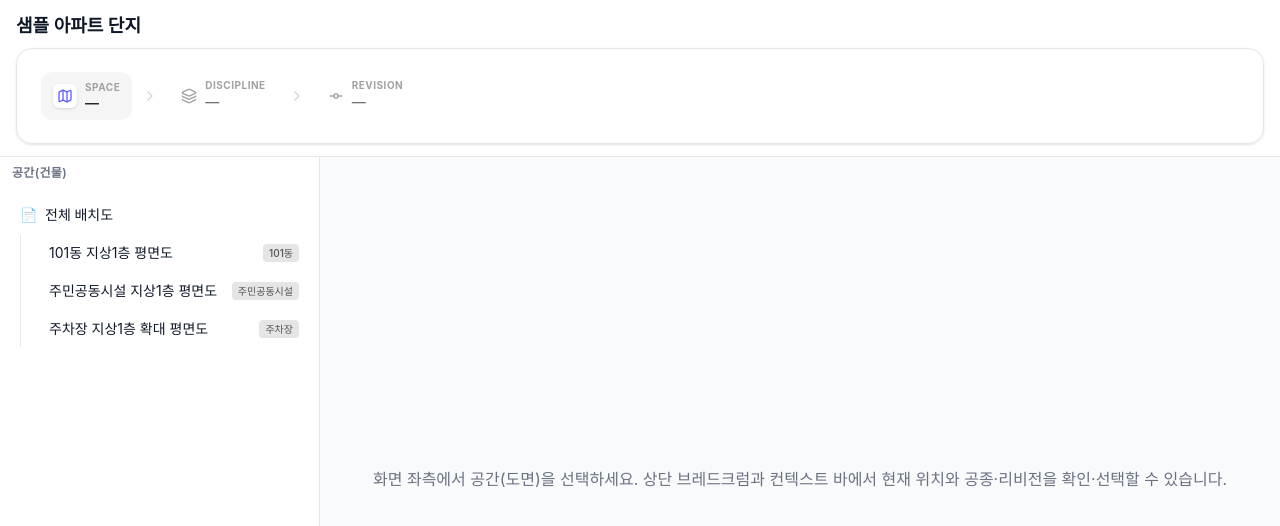
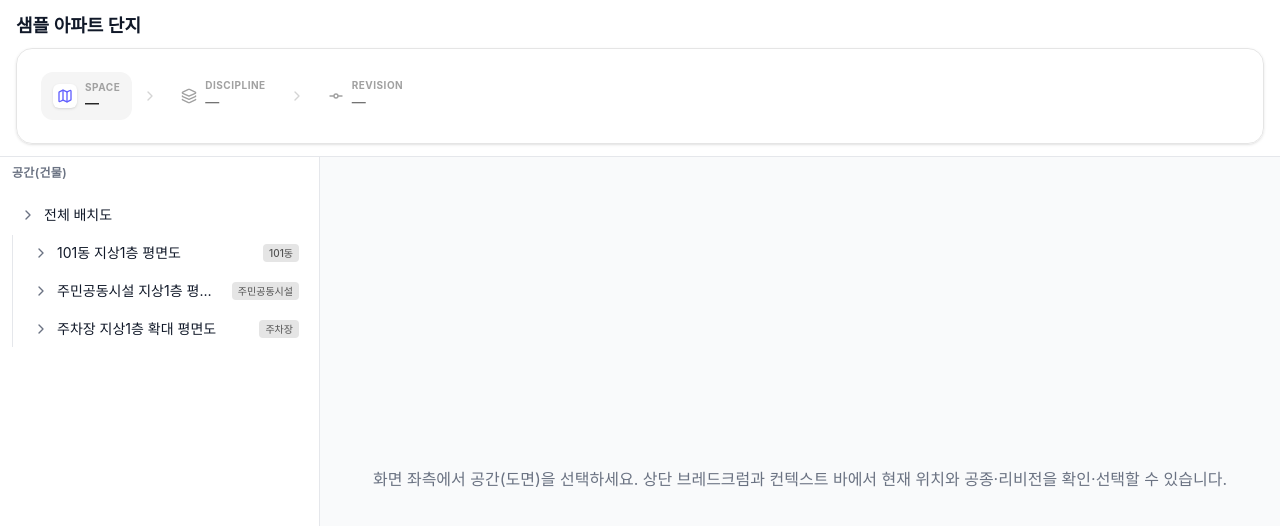
Before and after one commit to seong5/TimworkAssignment, a React (Vite) app: page / in a window 1280 px wide. Shown: the top 526 px of the page. Built offline with nearby package versions, Linux system fonts and the light colour scheme.

Commit message:
useClickOustide.ts 를 구현하여 사이드바에서 해당 도면으로 바로 이동 가능

```diff
--- a/src/App.tsx
+++ b/src/App.tsx
@@ -35,6 +35,17 @@ function App() {
   const handleRevisionChange = useCallback((version: string | null) => {
     setSelection((prev) => ({ ...prev, revisionVersion: version }))
   }, [])
+
+  const handleSelectImage = useCallback(
+    (drawingId: string, disciplineKey: string, revisionVersion: string | null) => {
+      setSelection({
+        drawingId,
+        disciplineKey,
+        revisionVersion,
+      })
+    },
+    [],
+  )
 
   if (loading) {
     return (
@@ -76,6 +87,7 @@ function App() {
               metadata={metadata}
               selectedDrawingId={selection.drawingId}
               onSelectDrawing={handleSelectDrawing}
+              onSelectImage={handleSelectImage}
             />
           </div>
         </aside>
--- a/src/components/SpaceTree.tsx
+++ b/src/components/SpaceTree.tsx
@@ -1,49 +1,128 @@
+import { useRef, useState } from 'react'
+import { ChevronDown, ChevronRight, ImageIcon } from 'lucide-react'
 import type { Metadata } from '../types/metadata'
-import { getDrawingIdsInOrder, getDrawingPartLabel } from '../lib/drawings'
+import type { DrawingImageEntry } from '../lib/drawings'
+import {
+  getDrawingIdsInOrder,
+  getDrawingPartLabel,
+  getImageEntriesForDrawing,
+} from '../lib/drawings'
+import { useClickOutside } from '../hooks/useClickOutside'
 
 interface SpaceTreeProps {
   metadata: Metadata
   selectedDrawingId: string | null
   onSelectDrawing: (id: string) => void
+  onSelectImage?: (drawingId: string, disciplineKey: string, revisionVersion: string | null) => void
 }
 
-export function SpaceTree({ metadata, selectedDrawingId, onSelectDrawing }: SpaceTreeProps) {
+function ImageDropdown({
+  drawingId,
+  entries,
+  onSelectImage,
+}: {
+  drawingId: string
+  entries: DrawingImageEntry[]
+  onSelectImage?: (drawingId: string, disciplineKey: string, revisionVersion: string | null) => void
+}) {
+  return (
+    <div className="ml-6 mt-0.5 overflow-hidden rounded-md border border-gray-200 bg-gray-50/80 py-1 shadow-sm">
+      <ul className="flex flex-col gap-0.5 py-1">
+        {entries.map((entry, idx) => (
+          <li key={`${entry.disciplineKey}-${entry.revisionVersion ?? 'base'}-${idx}`}>
+            <button
+              type="button"
+              onClick={() =>
+                onSelectImage?.(drawingId, entry.disciplineKey, entry.revisionVersion)
+              }
+              className="flex w-full items-center gap-2 px-3 py-1.5 text-left text-sm transition-colors hover:bg-gray-200"
+            >
+              <ImageIcon className="h-3.5 w-3.5 shrink-0 text-gray-400" />
+              <span className="min-w-0 truncate">{entry.label}</span>
+            </button>
+          </li>
+        ))}
+      </ul>
+    </div>
+  )
+}
+
+export function SpaceTree({
+  metadata,
+  selectedDrawingId,
+  onSelectDrawing,
+  onSelectImage,
+}: SpaceTreeProps) {
+  const [expandedDrawingId, setExpandedDrawingId] = useState<string | null>(null)
+  const containerRef = useRef<HTMLDivElement>(null)
+  useClickOutside(containerRef, () => setExpandedDrawingId(null))
+
   const ids = getDrawingIdsInOrder(metadata)
   const rootId = ids[0]
   const root = rootId ? metadata.drawings[rootId] : null
   const childIds = ids.filter((id) => metadata.drawings[id].parent === rootId)
 
+  const handleRowClick = (id: string) => {
+    onSelectDrawing(id)
+    setExpandedDrawingId((prev) => (prev === id ? null : id))
+  }
+
   return (
-    <nav className="flex flex-col gap-0.5 p-2" aria-label="공간(건물) 트리">
+    <div ref={containerRef} className="flex flex-col gap-0.5 p-2">
+      <nav className="flex flex-col gap-0.5" aria-label="공간(건물) 트리">
         {root && (
+          <div className="flex flex-col gap-0.5">
             <button
               type="button"
-          onClick={() => onSelectDrawing(root.id)}
+              onClick={() => handleRowClick(root.id)}
               className={`flex items-center gap-2 rounded-md px-3 py-2 text-left text-sm transition-colors ${
                 selectedDrawingId === root.id ? 'bg-blue-100 text-blue-800' : 'hover:bg-gray-100'
               }`}
             >
               <span className="shrink-0 text-gray-500" aria-hidden>
-            📄{' '}
+                {expandedDrawingId === root.id ? (
+                  <ChevronDown className="h-4 w-4" />
+                ) : (
+                  <ChevronRight className="h-4 w-4" />
+                )}
               </span>
               <span className="truncate font-medium">{root.name}</span>
             </button>
+            {expandedDrawingId === root.id && (() => {
+              const entries = getImageEntriesForDrawing(metadata, root.id)
+              return entries.length > 0 ? (
+                <ImageDropdown
+                  drawingId={root.id}
+                  entries={entries}
+                  onSelectImage={onSelectImage}
+                />
+              ) : null
+            })()}
+          </div>
         )}
-      <div className="ml-3 flex flex-col gap-0.5 border-l border-gray-200 pl-2">
+        <div className="ml-1 flex flex-col gap-0.5 border-l border-gray-200 pl-2">
           {childIds.map((id) => {
             const drawing = metadata.drawings[id]
             const isSelected = selectedDrawingId === id
+            const isExpanded = expandedDrawingId === id
             const partLabel = getDrawingPartLabel(id)
+            const entries = isExpanded ? getImageEntriesForDrawing(metadata, id) : []
             return (
+              <div key={id} className="flex flex-col gap-0.5">
                 <button
-              key={id}
                   type="button"
-              onClick={() => onSelectDrawing(id)}
+                  onClick={() => handleRowClick(id)}
                   className={`flex items-center gap-2 rounded-md px-3 py-2 text-left text-sm transition-colors ${
                     isSelected ? 'bg-blue-100 text-blue-800' : 'hover:bg-gray-100'
                   }`}
                 >
-              <span className="shrink-0 text-gray-500" aria-hidden></span>
+                  <span className="shrink-0 text-gray-500" aria-hidden>
+                    {isExpanded ? (
+                      <ChevronDown className="h-4 w-4" />
+                    ) : (
+                      <ChevronRight className="h-4 w-4" />
+                    )}
+                  </span>
                   <span className="min-w-0 flex-1 truncate">{drawing.name}</span>
                   {partLabel && (
                     <span
@@ -54,9 +133,18 @@ export function SpaceTree({ metadata, selectedDrawingId, onSelectDrawing }: Spac
                     </span>
                   )}
                 </button>
+                {isExpanded && entries.length > 0 && (
+                  <ImageDropdown
+                    drawingId={id}
+                    entries={entries}
+                    onSelectImage={onSelectImage}
+                  />
+                )}
+              </div>
             )
           })}
         </div>
       </nav>
+    </div>
   )
 }
--- /dev/null
+++ b/src/hooks/useClickOutside.ts
@@ -0,0 +1,24 @@
+import { useEffect, useRef, type RefObject } from 'react'
+
+export function useClickOutside<T extends HTMLElement = HTMLElement>(
+  ref: RefObject<T | null>,
+  onOutsideClick: () => void,
+  options: { enabled?: boolean; event?: 'mousedown' | 'click' } = {},
+): void {
+  const { enabled = true, event = 'mousedown' } = options
+  const callbackRef = useRef(onOutsideClick)
+  callbackRef.current = onOutsideClick
+
+  useEffect(() => {
+    if (!enabled) return
+
+    function handleEvent(e: MouseEvent) {
+      if (ref.current && !ref.current.contains(e.target as Node)) {
+        callbackRef.current()
+      }
+    }
+
+    document.addEventListener(event, handleEvent)
+    return () => document.removeEventListener(event, handleEvent)
+  }, [ref, enabled, event])
+}
--- a/src/lib/drawings.ts
+++ b/src/lib/drawings.ts
@@ -115,6 +115,78 @@ export function getLatestRevision(revisions: Revision[]): Revision | undefined {
   return [...revisions].sort((a, b) => (b.date || '').localeCompare(a.date || ''))[0]
 }
 
+export interface DrawingImageEntry {
+  image: string
+  disciplineKey: string
+  revisionVersion: string | null
+  label: string
+}
+
+export function getImageEntriesForDrawing(
+  metadata: Metadata,
+  drawingId: string,
+): DrawingImageEntry[] {
+  const drawing = metadata.drawings[drawingId]
+  if (!drawing) return []
+  if (!drawing.disciplines || Object.keys(drawing.disciplines).length === 0) {
+    if (drawing.image) {
+      return [{ image: drawing.image, disciplineKey: '', revisionVersion: null, label: '기본' }]
+    }
+    return []
+  }
+  const opts = getDisciplineOptions(drawing)
+  const entries: DrawingImageEntry[] = []
+  for (const opt of opts) {
+    if (opt.hasRegions && opt.regionKeys?.length && opt.keyPrefix) {
+      for (const rk of opt.regionKeys) {
+        const key = `${opt.keyPrefix}.${rk}`
+        const revs = getRevisionsForDiscipline(drawingId, key, metadata)
+        for (const r of revs) {
+          entries.push({
+            image: r.image,
+            disciplineKey: key,
+            revisionVersion: r.version,
+            label: `${opt.label} ${rk} ${r.version}`,
+          })
+        }
+      }
+      const node = getDisciplineNode(drawing, opt.key)
+      if (node?.image) {
+        entries.push({
+          image: node.image,
+          disciplineKey: opt.key,
+          revisionVersion: null,
+          label: `${opt.label} (기본)`,
+        })
+      }
+      continue
+    }
+    {
+      if (opt.revisions?.length) {
+        for (const r of opt.revisions) {
+          entries.push({
+            image: r.image,
+            disciplineKey: opt.key,
+            revisionVersion: r.version,
+            label: `${opt.label} ${r.version}`,
+          })
+        }
+      } else {
+        const node = getDisciplineNode(drawing, opt.key)
+        if (node?.image) {
+          entries.push({
+            image: node.image,
+            disciplineKey: opt.key,
+            revisionVersion: null,
+            label: `${opt.label} (기본)`,
+          })
+        }
+      }
+    }
+  }
+  return entries
+}
+
 export function getImageFilenameForSelection(
   metadata: Metadata,
   selection: {
```
Lines whose indentation alone changed are shown as unchanged.
